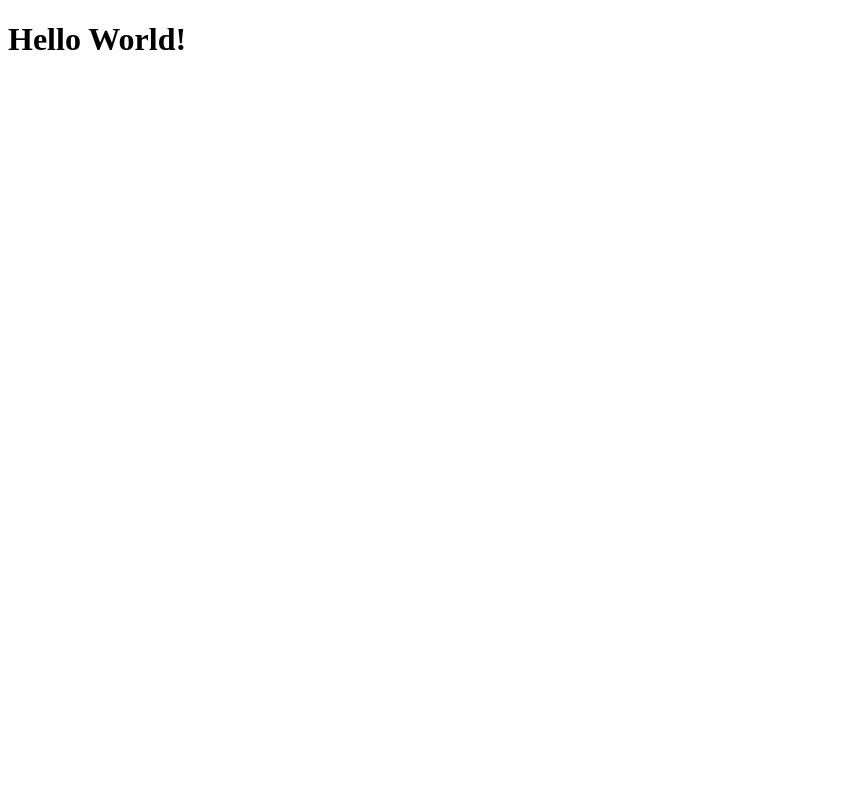
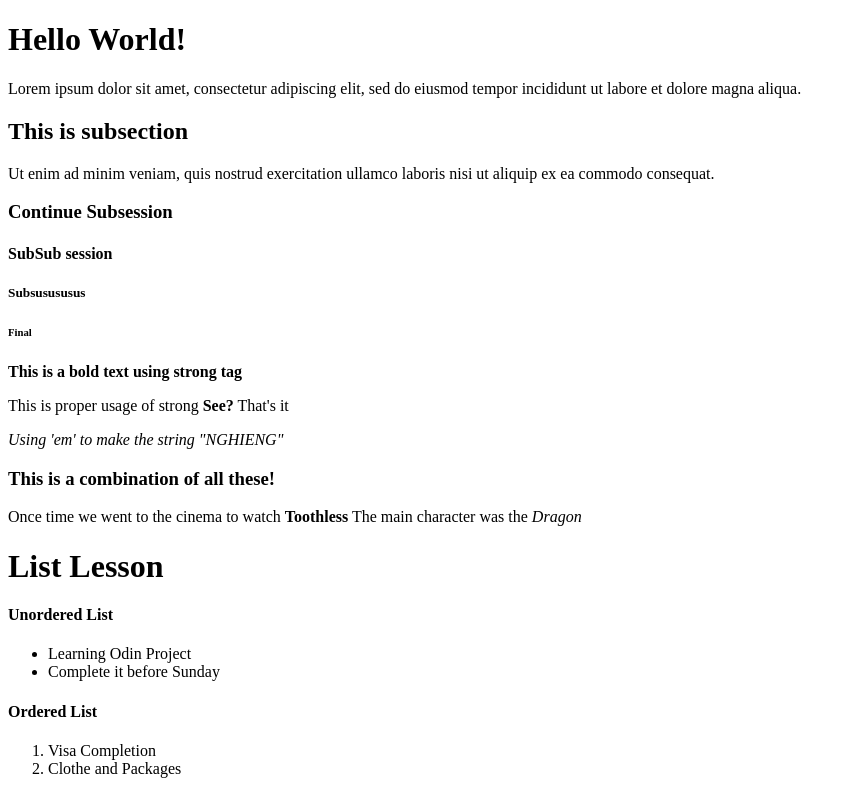
Before and after one commit to hoangvu1118/TheOdinProject, a plain HTML site: page index.html in a window 1280 px wide. Shown: the whole page, without its empty margins (0-856 px from the left). Drawn offline with Linux system fonts and the light colour scheme.

Commit message:
Finish The first HTML project
Hand in the recipe project

```diff
--- a/index.html
+++ b/index.html
@@ -7,5 +7,41 @@
 
     <body>
         <h1>Hello World!</h1>
+        <p> Lorem ipsum dolor sit amet, consectetur adipiscing elit, sed do eiusmod tempor
+        incididunt ut labore et dolore magna aliqua.
+        </p>
+        <h2>This is subsection</h2>
+        <p>Ut enim ad minim veniam, quis nostrud exercitation ullamco laboris
+        nisi ut aliquip ex ea commodo consequat.
+        </p>
+        <h3>Continue Subsession</h3>
+        <h4>SubSub session</h4>
+        <h5>Subsusususus</h5>
+        <h6>Final</h6>
+        <strong> This is a bold text using strong tag</strong>
+
+        <p>This is proper usage of strong <strong>See?</strong> That's it</p>
+
+
+        <em> Using 'em' to make the string "NGHIENG"</em>
+
+        <h3> This is a combination of all these!</h3>
+        <p> Once time we went to the cinema to watch <strong>Toothless</strong> The main character was the <em>Dragon</em></p>
+
+        <!-- This is an HTML comment -->
+         <!-- TESTING em out-->
+          <!-- Or we can just use ctrl + / -->
+
+        <h1> List Lesson</h1>
+        <h4> Unordered List </h4>
+        <ul>
+            <li> Learning Odin Project</li>
+            <li> Complete it before Sunday </li>
+        </ul>
+        <h4>Ordered List</h4>
+        <ol>
+            <li> Visa Completion </li>
+            <li> Clothe and Packages </li>
+        </ol>
     </body>
 </html>
```
Also changed, not shown: p-Recipes/index.html (added, +15 -0 lines), p-Recipes/lasagna.png (added), p-Recipes/pancake.png (added), p-Recipes/smoothie.png (added).
